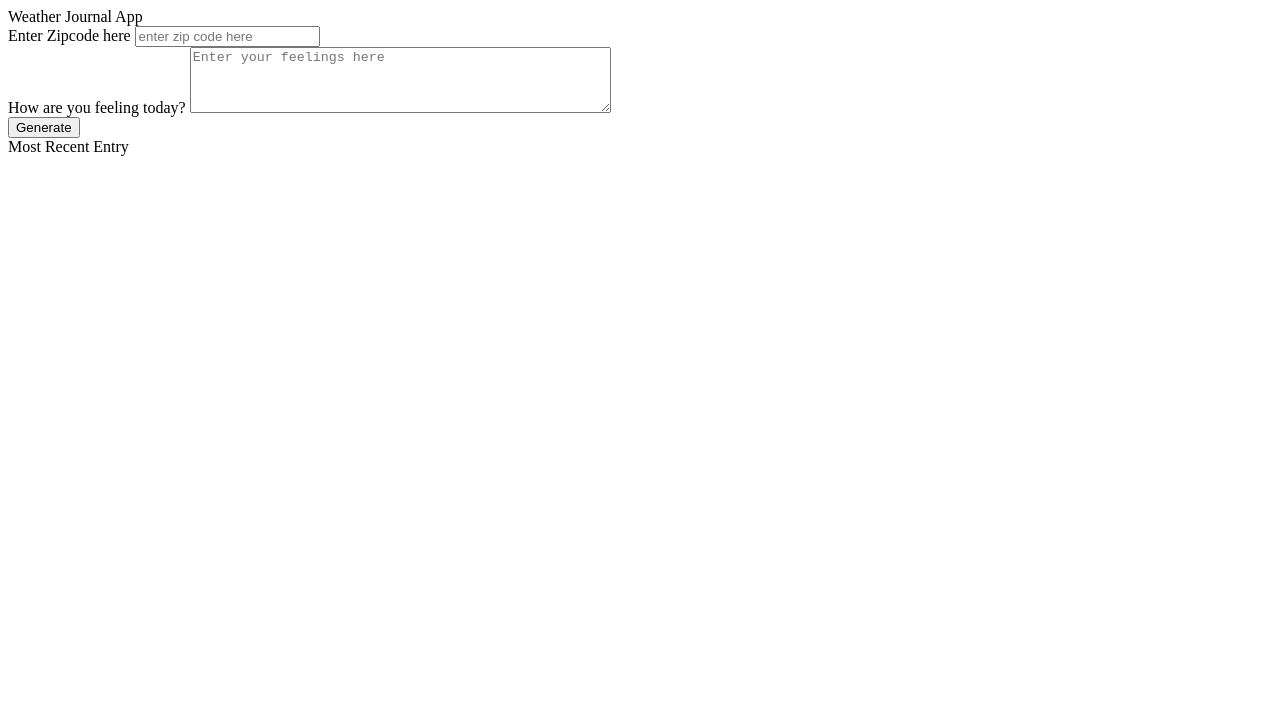
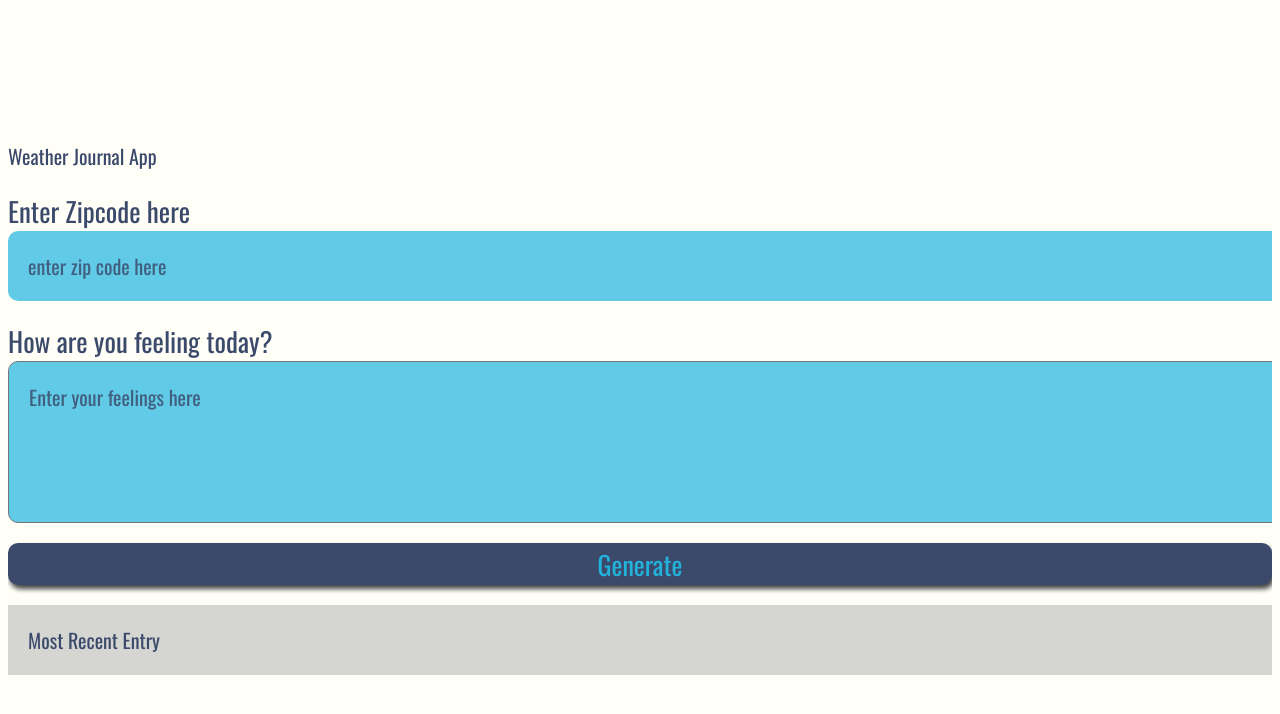
Before and after one commit to Aya-AbdElsalam/Weather-Journal, a React app: page public/index.html in a window 1280 px wide. Built offline with nearby package versions, Linux system fonts and the light colour scheme; files whose address does not match are found by name; a web font is replaced by a local one.

Commit message:
first commit

```diff
--- a/public/index.html
+++ b/public/index.html
@@ -11,7 +11,7 @@
       href="https://fonts.googleapis.com/css?family=Oswald:400,600,700|Ranga:400,700&display=swap"
       rel="stylesheet"
     />
-    <link rel="stylesheet" href="../website/style.css" />
+    <link rel="stylesheet" href="../src/style.css" />
   </head>
   <body>
     <form id="app">
```
